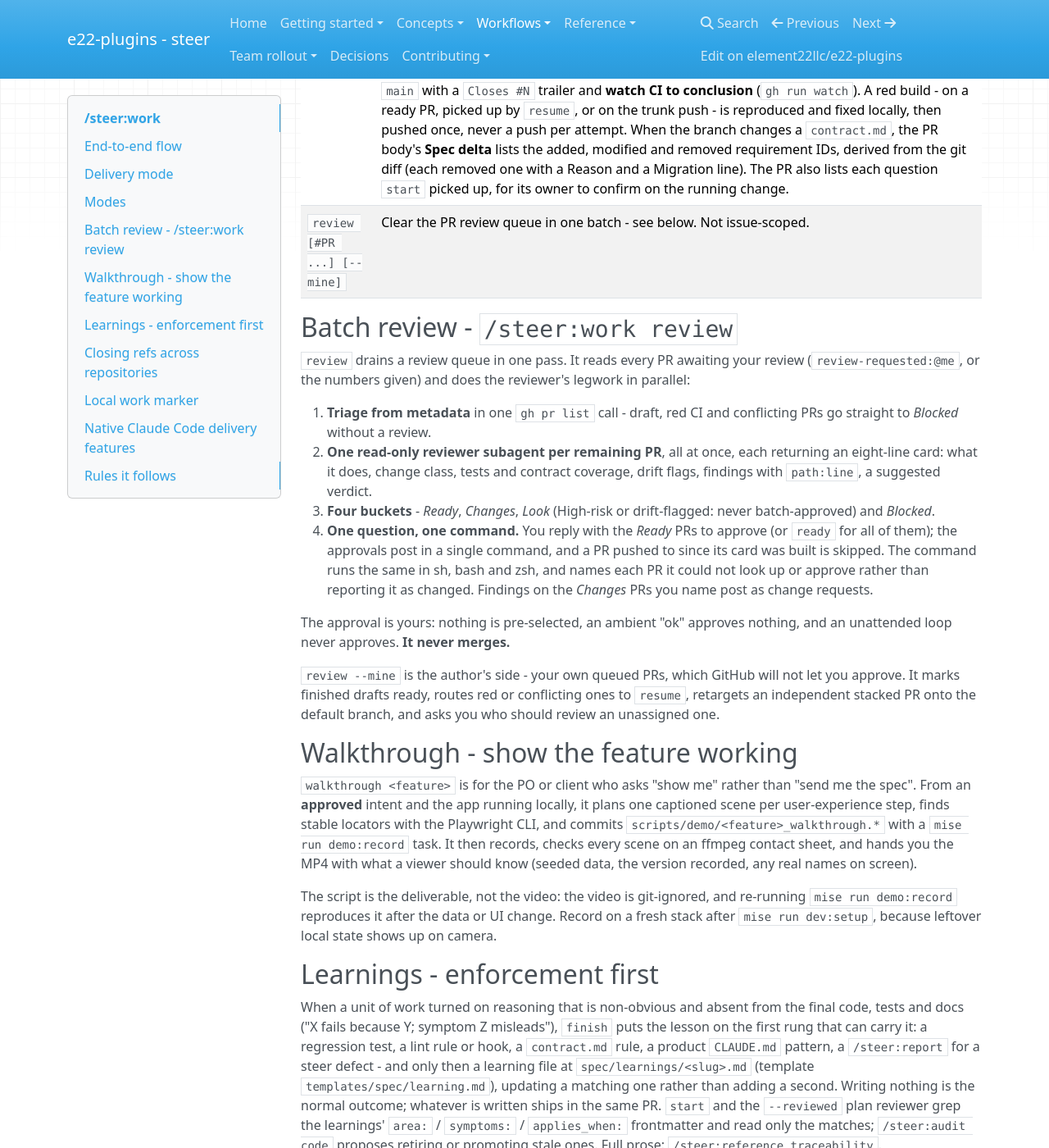
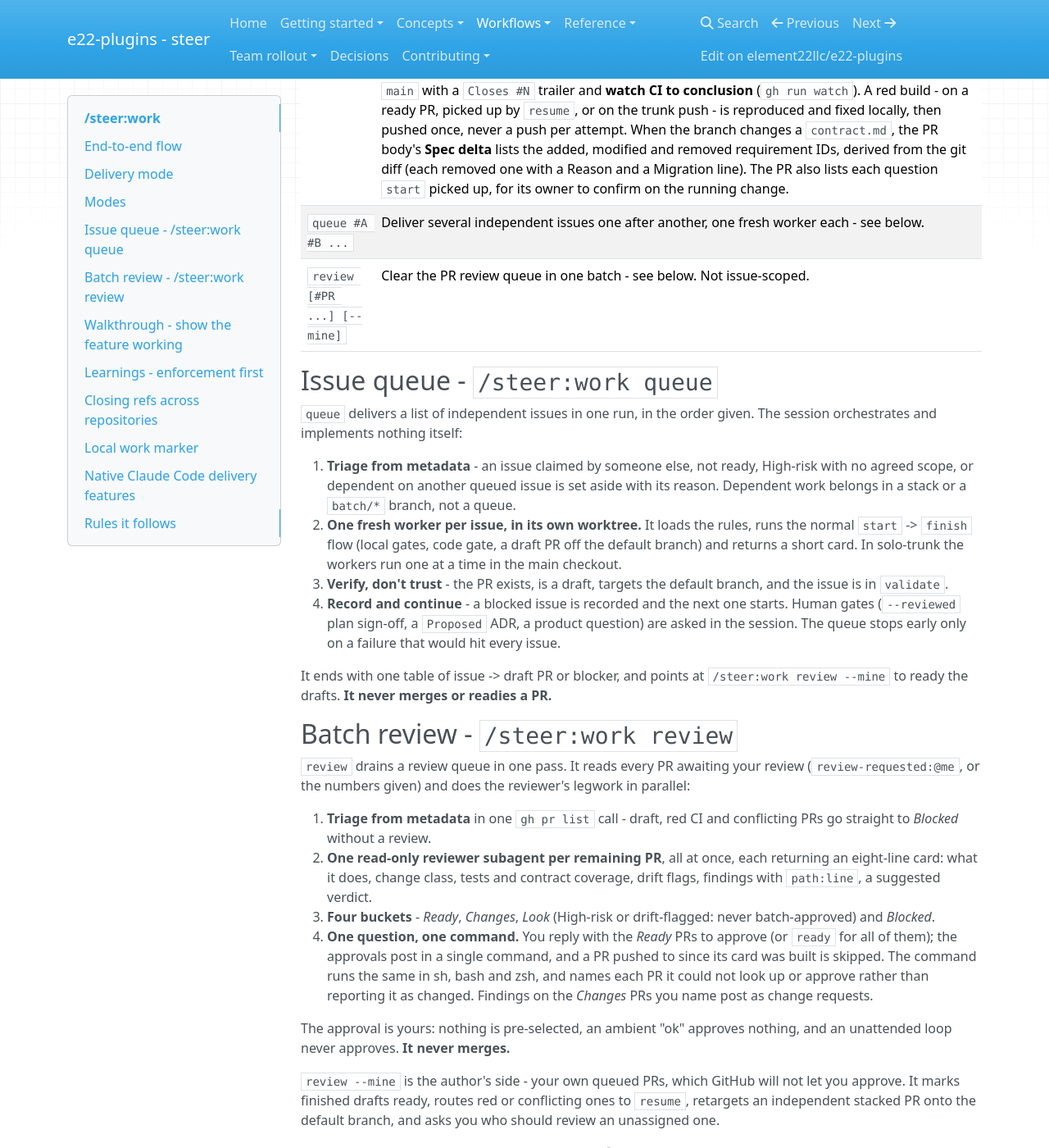
Before and after one commit to element22llc/e22-plugins, an MkDocs documentation site: the page built from docs/workflows/work.md, in a window 1280 px wide and 1400 px high, scrolled down 2359 px. Shown: the whole window at 82% size. Built offline with MkDocs 1.6.1, drawn with Linux system fonts in a browser that asks for light colours; nearby versions of some CDN libraries; some of the changed text lies outside the part shown.

Commit message:
feat(skills): deliver a list of issues with /steer:work queue
queue triages the list from metadata, then hands each issue to a fresh
worker in its own worktree that loads the rules (/steer:standards - a
fresh subagent does not get the SessionStart-injected rules) and runs the
normal start -> finish flow. The session verifies each reported draft PR,
relays human gates in-session, records a blocked issue and continues, and
stops early only on a failure that would hit every issue. It never merges
or readies a PR.

Refs #844

Co-Authored-By: Claude Opus 5.5 (1M context) <noreply@anthropic.com>

```diff
--- a/docs/workflows/work.md
+++ b/docs/workflows/work.md
@@ -7,7 +7,7 @@ while the subcommands below read an issue and deliver it.
 !!! info "When to use"
     Use to start, resume, check, or finish a specific issue.
 
-**Argument hint:** `[start | resume | status | finish | promote | tidy | review | walkthrough <feature> | issues <mode>] [--reviewed | --hotfix] [#issue ...]`
+**Argument hint:** `[start | resume | status | finish | queue | promote | tidy | review | walkthrough <feature> | issues <mode>] [--reviewed | --hotfix] [#issue ...]`
 
 !!! tip "Review gates - `finish` and `--reviewed`"
     `finish` runs an independent code gate on every non-Trivial change: a fresh
@@ -89,7 +89,32 @@ flow is [`/steer:setup protect`](../reference/skills.md)'s job, never this skill
 | `resume` | Pick a claimed issue back up where it left off - including offering to re-enter the Claude Code session that last worked it. |
 | `status` | Report progress on the issue(s) - read-only. |
 | `finish` | Run the local gates (`mise run ci`, else `mise run check`) until green before any push - CI is the confirming run, not the iteration loop, and a push made earlier goes to a draft PR. Capture any non-obvious lesson on the [enforcement ladder](#learnings-enforcement-first), then open the PR **as a draft** (pr-flow) - the first push of the new `issue/<n>` branch sets the upstream (`git push -u origin <branch>`; later pushes are a plain `git push`) - transition to `validate` and stop: the author reads the draft and marks it ready, which starts CI and makes that run theirs. In solo-trunk, commit straight to `main` with a `Closes #N` trailer and **watch CI to conclusion** (`gh run watch`). A red build - on a ready PR, picked up by `resume`, or on the trunk push - is reproduced and fixed locally, then pushed once, never a push per attempt. When the branch changes a `contract.md`, the PR body's **Spec delta** lists the added, modified and removed requirement IDs, derived from the git diff (each removed one with a Reason and a Migration line). The PR also lists each question `start` picked up, for its owner to confirm on the running change. |
+| `queue #A #B ...` | Deliver several independent issues one after another, one fresh worker each - see below. |
 | `review [#PR ...] [--mine]` | Clear the PR review queue in one batch - see below. Not issue-scoped. |
+
+## Issue queue - `/steer:work queue`
+
+`queue` delivers a list of independent issues in one run, in the order given.
+The session orchestrates and implements nothing itself:
+
+1. **Triage from metadata** - an issue claimed by someone else, not ready,
+   High-risk with no agreed scope, or dependent on another queued issue is set
+   aside with its reason. Dependent work belongs in a stack or a `batch/*`
+   branch, not a queue.
+2. **One fresh worker per issue, in its own worktree.** It loads the rules,
+   runs the normal `start` -> `finish` flow (local gates, code gate, a draft PR
+   off the default branch) and returns a short card. In solo-trunk the workers
+   run one at a time in the main checkout.
+3. **Verify, don't trust** - the PR exists, is a draft, targets the default
+   branch, and the issue is in `validate`.
+4. **Record and continue** - a blocked issue is recorded and the next one
+   starts. Human gates (`--reviewed` plan sign-off, a `Proposed` ADR, a product
+   question) are asked in the session. The queue stops early only on a
+   failure that would hit every issue.
+
+It ends with one table of issue -> draft PR or blocker, and points at
+`/steer:work review --mine` to ready the drafts. **It never merges or readies a
+PR.**
 
 ## Batch review - `/steer:work review`
 
```
Also changed, not shown: docs/reference/skills.md (+1 -1 lines), plugins/steer/skills/work/NEXT-ACTION.md (+4 -1 lines), plugins/steer/skills/work/SKILL.md (+7 -3 lines), plugins/steer/skills/work/modes/queue.md (added, +92 -0 lines), plugins/steer/templates/agents/skills/steer-work/NEXT-ACTION.md (+4 -1 lines), plugins/steer/templates/agents/skills/steer-work/SKILL.md (+6 -3 lines), plugins/steer/templates/agents/skills/steer-work/modes/queue.md (added, +92 -0 lines), 2 other files.
